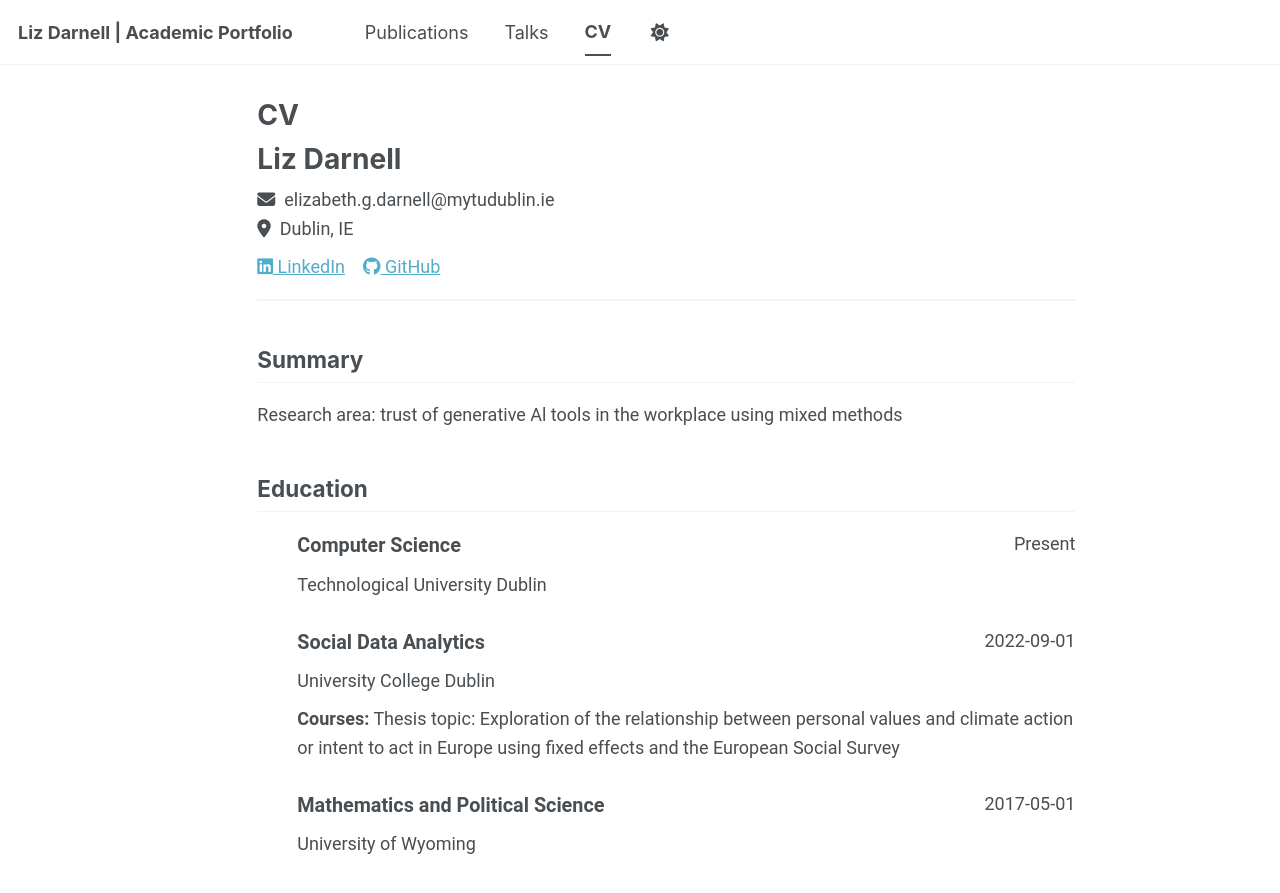
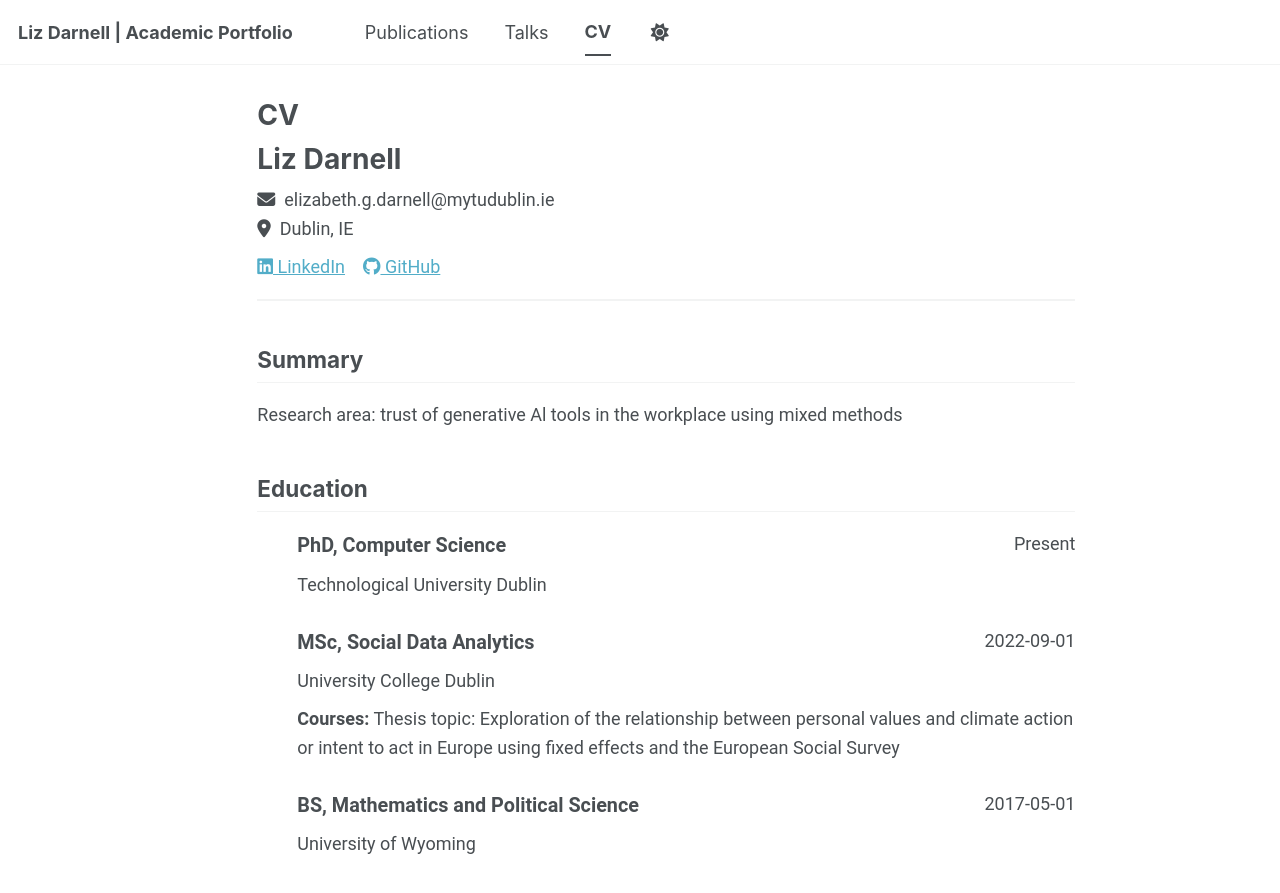
Before and after one commit to liz-darnell/liz-darnell.github.io, a Jekyll site: the page built from _pages/cv-json.md, in a window 1280 px wide and 900 px high. Shown: the top 893 px of the window. Built offline with Jekyll 4.4.1, drawn with Linux system fonts in a browser that asks for light colours; a script bundle is joined from its source files by our own code; library files that are not in the unit come from our copies.

Commit message:
Update cv-template.html
adding education level

```diff
--- a/_includes/cv-template.html
+++ b/_includes/cv-template.html
@@ -69,14 +69,15 @@
   {% endif %}
 
   {% if cv.education.size > 0 %}
-  <!-- Education -->
   <div class="cv-section">
     <h2>Education</h2>
     <ul class="cv-list">
       {% for education in cv.education %}
       <li class="cv-item">
         <div class="cv-item-header">
-          <div class="cv-item-title">{{ education.area }}</div>
+          <div class="cv-item-title">
+            {{ education.studyType }}{% if education.studyType and education.area %}, {% endif %}{{ education.area }}
+          </div>
           <div class="cv-item-date">{{ education.endDate }}</div>
         </div>
         <div class="cv-item-content">
```
